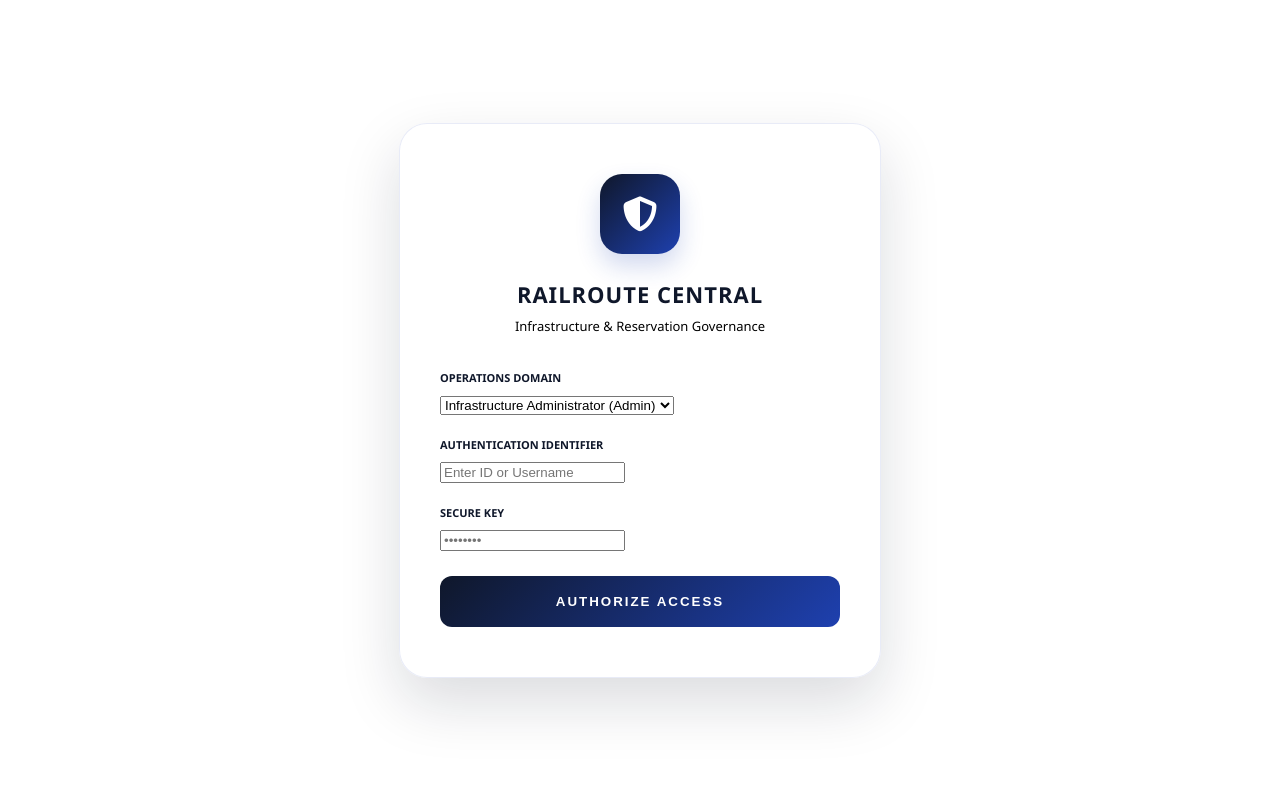
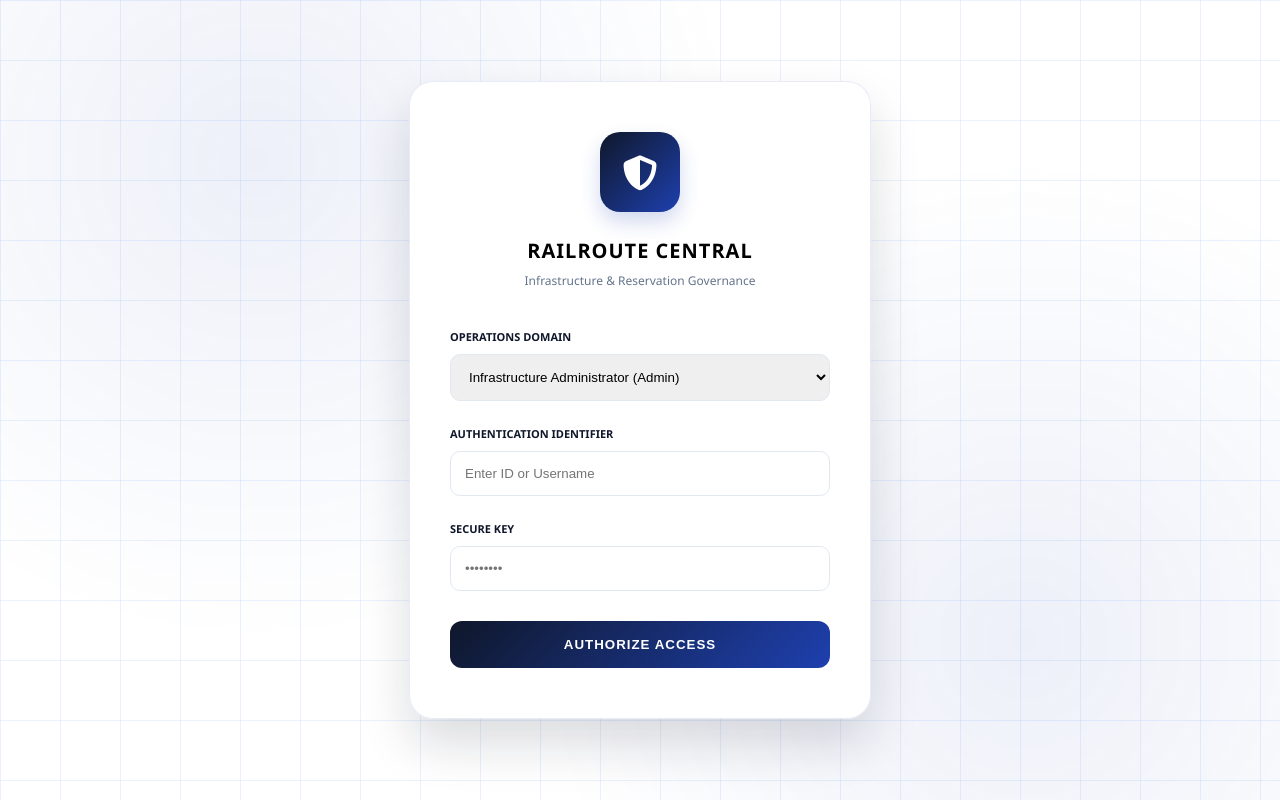
Before and after one commit to qredfg1345-sys/dd, a plain HTML site: page index.html in a window 1280 px wide. Drawn offline with Linux system fonts and the light colour scheme.

Commit message:
Update title and modify login form styles

```diff
--- a/index.html
+++ b/index.html
@@ -2,102 +2,45 @@
 <html lang="en">
 <head>
     <meta charset="UTF-8">
-    <meta name="viewport" content="width=device-width, initial-scale=1.0">
-    <title>RailRoute Central | Secure Access</title>
+    <title>RailRoute Central | Authentication</title>
     <link rel="stylesheet" href="https://cdnjs.cloudflare.com/ajax/libs/font-awesome/6.4.0/css/all.min.css">
     <link rel="stylesheet" href="style.css">
-    <style>
-        /* تنسيقات إضافية خاصة بمركزية كرت الدخول فقط */
-        body {
-            align-items: center;
-            justify-content: center;
-        }
-        .login-card {
-            background: rgba(255, 255, 255, 0.98);
-            padding: 50px 40px;
-            border-radius: 28px;
-            width: 100%;
-            max-width: 400px;
-            text-align: center;
-            box-shadow: 0 25px 60px rgba(15, 23, 42, 0.15);
-            border: 1px solid rgba(30, 64, 175, 0.1);
-            z-index: 10;
-            backdrop-filter: blur(10px);
-        }
-        .brand-logo {
-            width: 80px; height: 80px;
-            background: linear-gradient(135deg, var(--navy-deep), var(--blue-royal));
-            color: white;
-            border-radius: 22px;
-            display: flex;
-            align-items: center;
-            justify-content: center;
-            font-size: 35px;
-            margin: 0 auto 25px;
-            box-shadow: 0 12px 24px rgba(30, 64, 175, 0.2);
-        }
-    </style>
 </head>
 <body>
 
-    <div class="tech-web-bg"></div>
+    <div class="tech-web-canvas"></div>
+    <div class="web-nodes"></div>
 
     <div class="login-card">
         <div class="brand-logo">
             <i class="fa-solid fa-shield-halved"></i>
         </div>
 
-        <h1 style="margin: 0; font-size: 22px; color: var(--navy-deep); letter-spacing: 1px;">RAILROUTE CENTRAL</h1>
-        <p style="color: var(--slate-500); font-size: 13px; margin: 8px 0 35px;">Infrastructure & Reservation Governance</p>
+        <h1 style="font-size: 20px; margin: 0; letter-spacing: 1px;">RAILROUTE CENTRAL</h1>
+        <p style="color: #64748b; font-size: 12px; margin: 8px 0 35px;">Infrastructure & Reservation Governance</p>
 
-        <form onsubmit="return handleLogin(event)">
-            <div style="text-align: left; margin-bottom: 22px;">
-                <label style="display: block; font-size: 11px; font-weight: 800; text-transform: uppercase; margin-bottom: 8px; color: var(--navy-deep);">
-                    Operations Domain
-                </label>
-                <select id="role">
+        <form onsubmit="return false">
+            <div style="text-align: left; margin-bottom: 20px;">
+                <label style="font-size: 11px; font-weight: 800; color: #0f172a; text-transform: uppercase;">Operations Domain</label>
+                <select id="role" style="width: 100%; padding: 14px; border-radius: 10px; border: 1.5px solid #e2e8f0; margin-top: 8px;">
                     <option value="admin">Infrastructure Administrator (Admin)</option>
                     <option value="staff">Station Operational Staff (Staff)</option>
                 </select>
             </div>
 
-            <div style="text-align: left; margin-bottom: 22px;">
-                <label style="display: block; font-size: 11px; font-weight: 800; text-transform: uppercase; margin-bottom: 8px; color: var(--navy-deep);">
-                    Authentication Identifier
-                </label>
-                <input type="text" id="user" placeholder="Enter ID or Username" required>
+            <div style="text-align: left; margin-bottom: 20px;">
+                <label style="font-size: 11px; font-weight: 800; color: #0f172a; text-transform: uppercase;">Authentication Identifier</label>
+                <input type="text" placeholder="Enter ID or Username" style="width: 100%; padding: 14px; border-radius: 10px; border: 1.5px solid #e2e8f0; margin-top: 8px; box-sizing: border-box;">
             </div>
 
-            <div style="text-align: left; margin-bottom: 25px;">
-                <label style="display: block; font-size: 11px; font-weight: 800; text-transform: uppercase; margin-bottom: 8px; color: var(--navy-deep);">
-                    Secure Key
-                </label>
-                <input type="password" id="pass" placeholder="••••••••" required>
+            <div style="text-align: left; margin-bottom: 30px;">
+                <label style="font-size: 11px; font-weight: 800; color: #0f172a; text-transform: uppercase;">Secure Key</label>
+                <input type="password" placeholder="••••••••" style="width: 100%; padding: 14px; border-radius: 10px; border: 1.5px solid #e2e8f0; margin-top: 8px; box-sizing: border-box;">
             </div>
 
-            <button type="submit" class="btn btn-primary" style="width: 100%; padding: 18px; letter-spacing: 2px;">
-                Authorize Access
-            </button>
+            <button class="btn-primary">Authorize Access</button>
         </form>
     </div>
 
-    <script>
-        function handleLogin(event) {
-            event.preventDefault();
-            const user = document.getElementById('user').value;
-            const pass = document.getElementById('pass').value;
-            const role = document.getElementById('role').value;
-
-            // منطق بسيط للتحقق (يمكنك ربطه لاحقاً بقاعدة البيانات)
-            if ((user === 'admin' && pass === 'admin' && role === 'admin') ||
-                (user === 'staff' && pass === 'staff' && role === 'staff')) {
-                alert("Identity Verified. Accessing " + role.toUpperCase() + " Terminal...");
-                // التوجيه لصفحة الداشبورد الرئيسية بعد النجاح
-                // window.location.href = "dashboard.html";
-            } else {
-                alert("Security Alert: Invalid credentials or unauthorized domain.");
-            }
-        }
-    </script>
 </body>
 </html>
```
